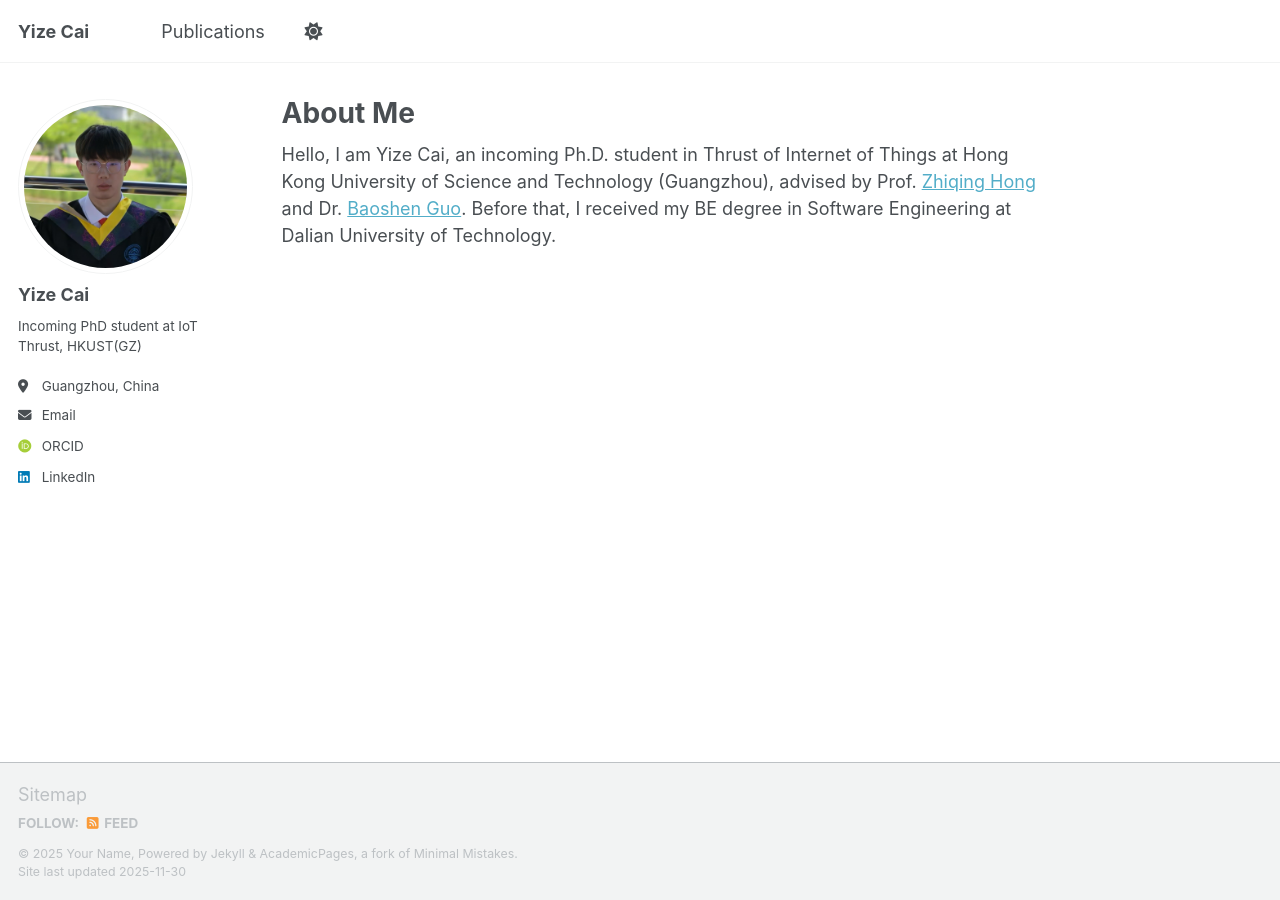
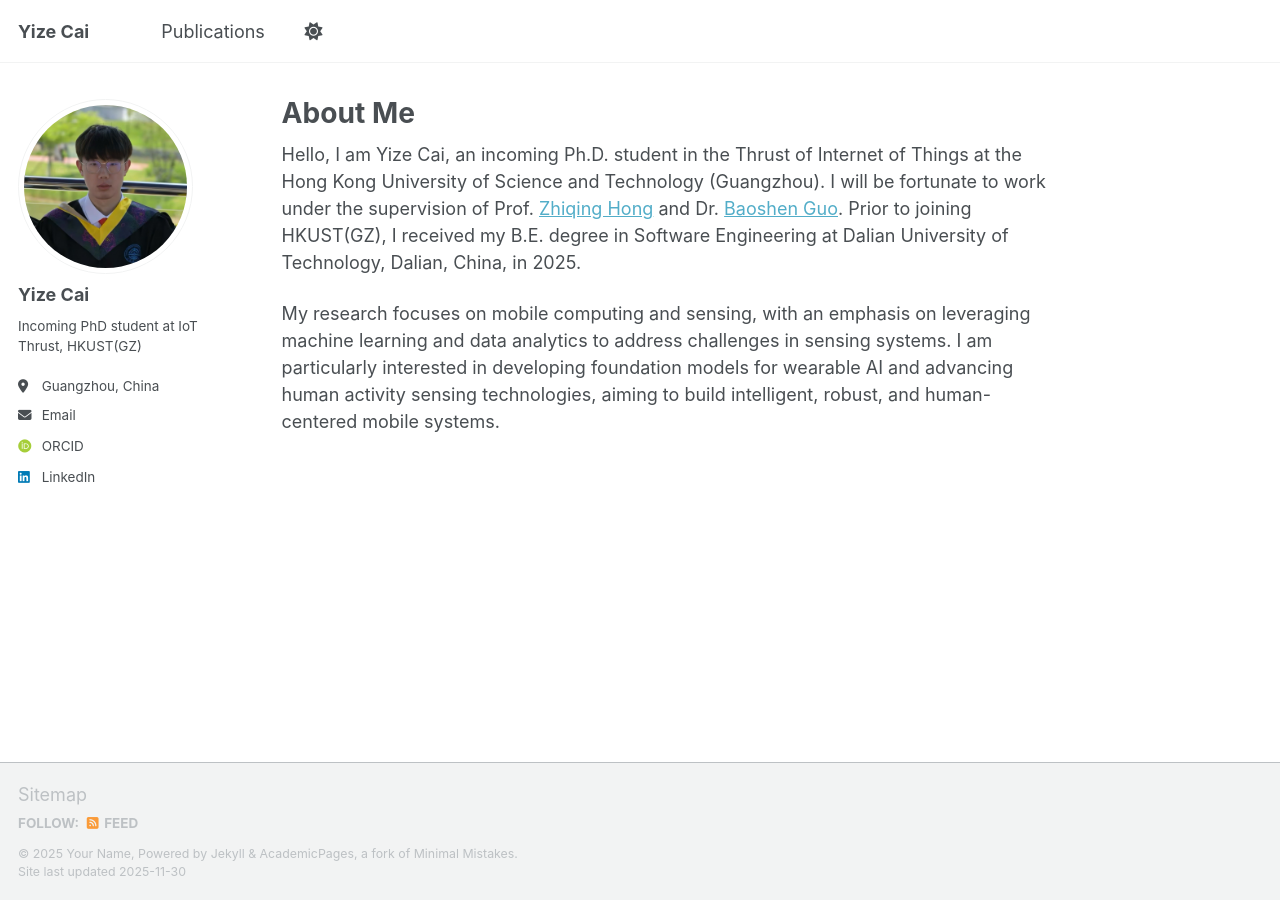
Before and after one commit to saiketa/saiketa.github.io, a Jekyll site: the page built from _pages/about.md, in a window 1280 px wide. Built offline with Jekyll 4.4.1, drawn with Linux system fonts in a browser that asks for light colours; some web fonts are replaced; a script bundle is joined from its source files by our own code; library files that are not in the unit come from our copies.

Commit message:
Update about.md

```diff
--- a/_pages/about.md
+++ b/_pages/about.md
@@ -7,4 +7,6 @@ redirect_from:
   - /about.html
 ---
 
-Hello, I am Yize Cai, an incoming Ph.D. student in Thrust of Internet of Things at Hong Kong University of Science and Technology (Guangzhou), advised by Prof. [Zhiqing Hong](http://www.zhiqinghong.one/) and Dr. [Baoshen Guo](https://baoshenguo.com/). Before that, I received my BE degree in Software Engineering at Dalian University of Technology.
+Hello, I am Yize Cai, an incoming Ph.D. student in the Thrust of Internet of Things at the Hong Kong University of Science and Technology (Guangzhou). I will be fortunate to work under the supervision of Prof. [Zhiqing Hong](http://www.zhiqinghong.one/) and Dr. [Baoshen Guo](https://baoshenguo.com/). Prior to joining HKUST(GZ), I received my B.E. degree in Software Engineering at Dalian University of Technology, Dalian, China, in 2025.
+
+My research focuses on mobile computing and sensing, with an emphasis on leveraging machine learning and data analytics to address challenges in sensing systems. I am particularly interested in developing foundation models for wearable AI and advancing human activity sensing technologies, aiming to build intelligent, robust, and human-centered mobile systems.
```
